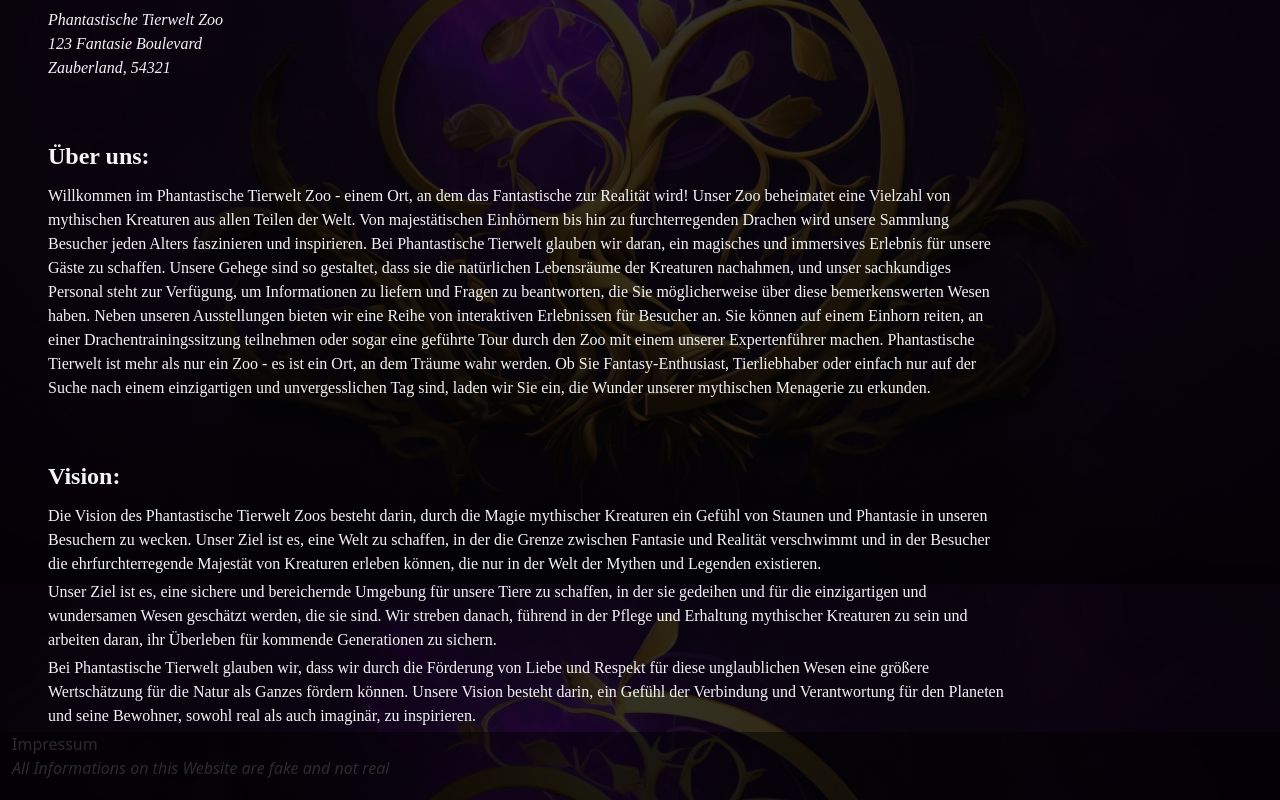
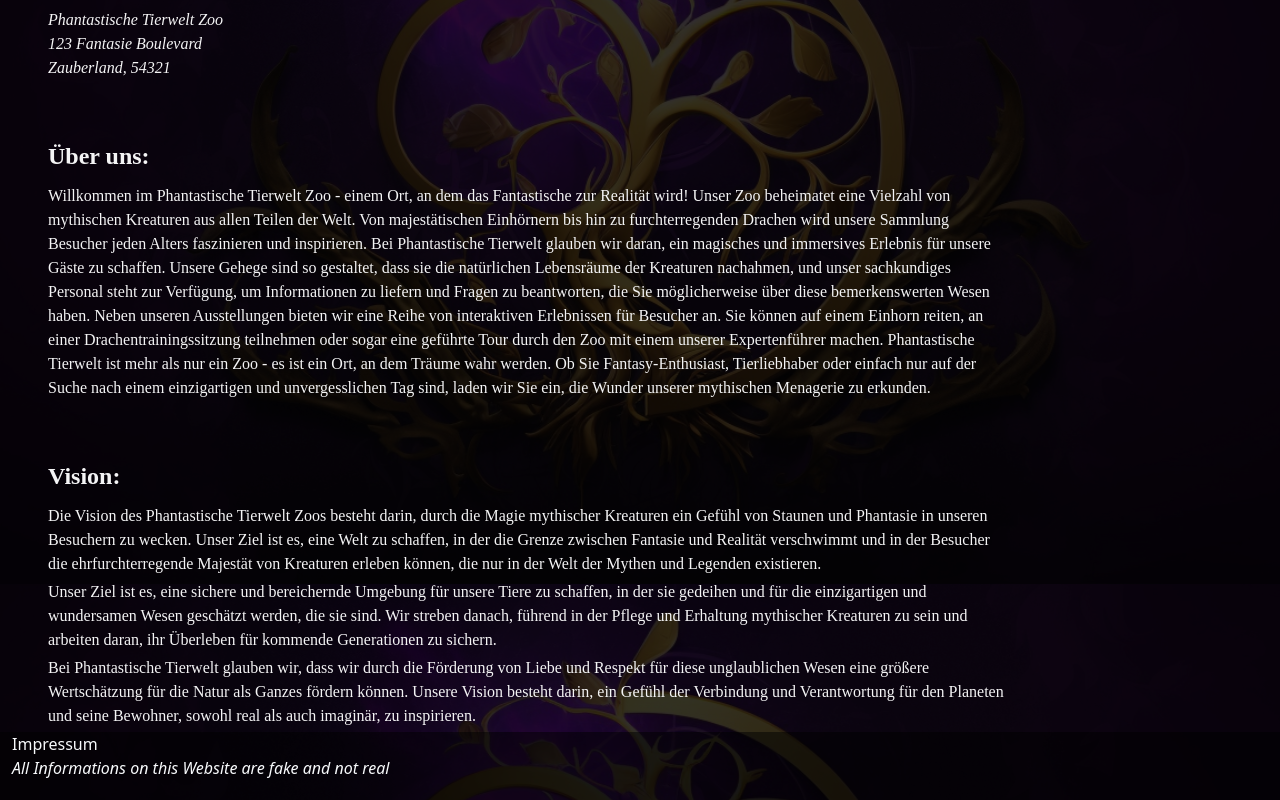
Before and after one commit to LlynBaum/LlynBaum.github.io, a Next.js app: page /about in a window 1280 px wide. Shown: the part 216-1016 px from the top of the page. Built offline with nearby package versions, Linux system fonts and the light colour scheme.

Commit message:
footer color

```diff
--- a/components/footer/footer.tsx
+++ b/components/footer/footer.tsx
@@ -3,11 +3,11 @@ import Link from "next/link";
 const Footer = () => {
     return(
         <footer className="h-18 font-sans bg-black/50">
-            <div className="flex gap-x-2 ml-3">
+            <div className="flex gap-x-2 ml-3 text-slate-50">
                 <Link href="/imprint">Impressum</Link>
             </div>
 
-            <p className="ml-3"><i>All Informations on this Website are fake and not real</i></p>
+            <p className="ml-3 text-slate-50"><i>All Informations on this Website are fake and not real</i></p>
         </footer>
     )
 }
```
